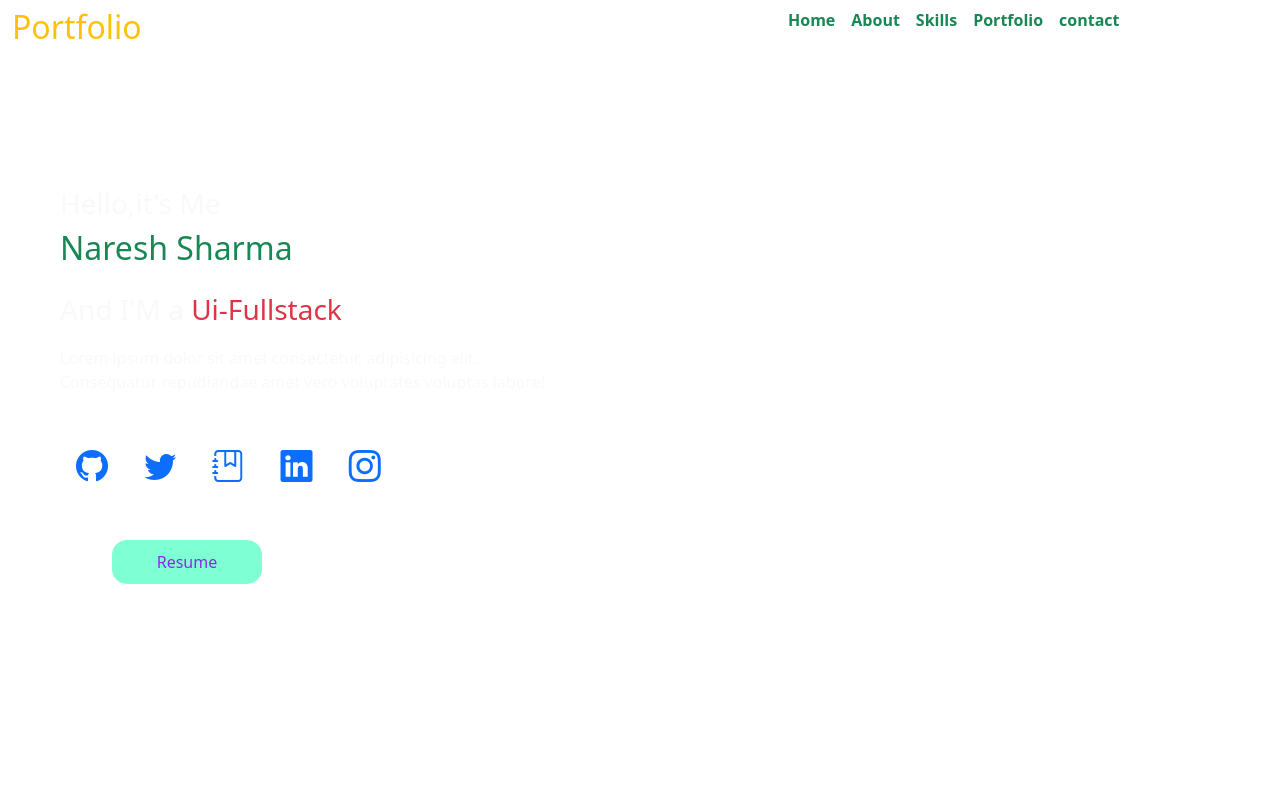
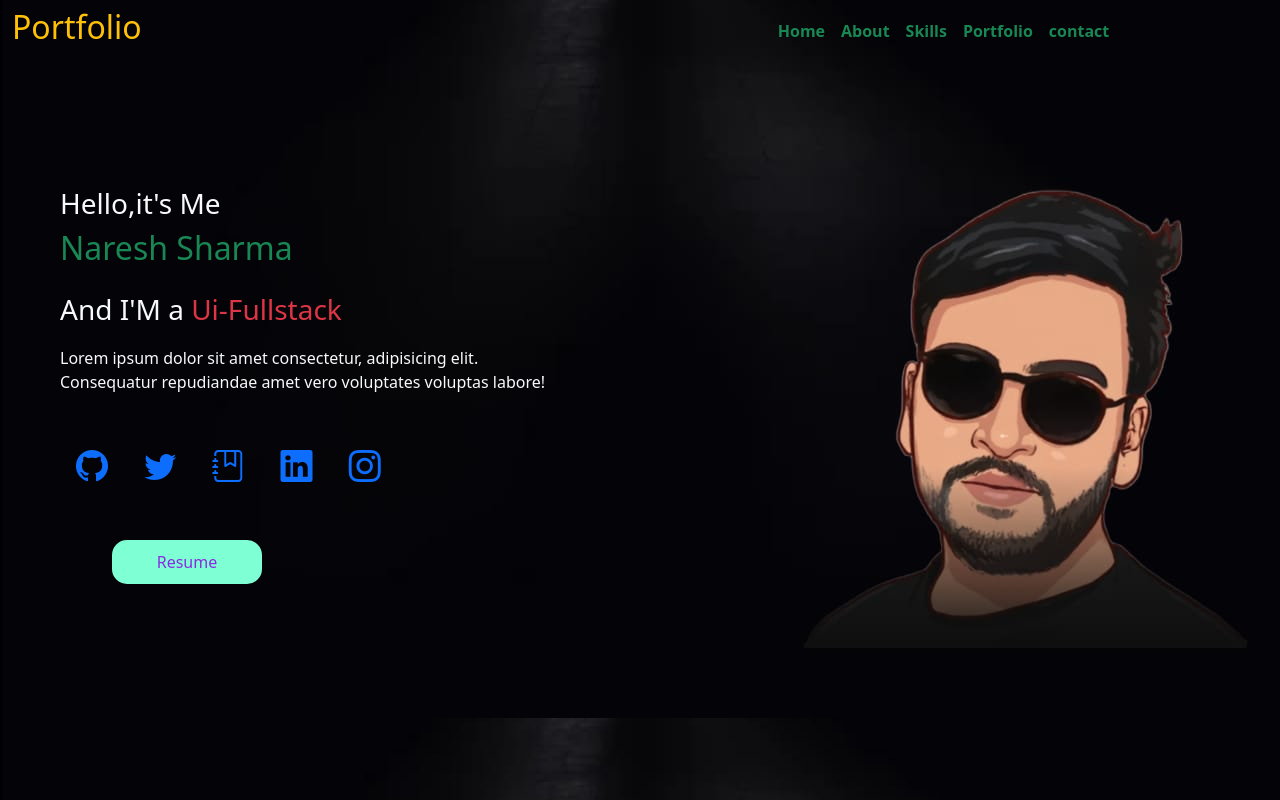
Before and after one commit to Naresh-Sharma75/my-profile, a plain HTML site: page index.html in a window 1280 px wide. Drawn offline with nearby package versions, Linux system fonts and the light colour scheme.

Commit message:
v2
image updated

```diff
--- a/index.html
+++ b/index.html
@@ -12,32 +12,50 @@
         integrity="sha384-C6RzsynM9kWDrMNeT87bh95OGNyZPhcTNXj1NW7RuBCsyN/o0jlpcV8Qyq46cDfL"
         crossorigin="anonymous"></script>
     <style>
+        @media screen and (max-width:992px) {
+            body{
+                background-image: url("images/bgr-mobile.jpg");
+                background-repeat: no-repeat;
+                background-size: cover;
+                background-color: black;
+            }
+        }
 
-@media screen and (min-width:992px){
-    #menu{
+
+
+        @media screen and (min-width:992px) {
+            body {
+                background-image: url("images/bgr.jpg");
+            }
+
+            #menu {
                 margin-left: 60%;
             }
+            h2{
+                margin-right: 50%;
             }
-body{
-background-image: url(../ui-portfolio/public/images/bgr.jpg);
-background-repeat: no-repeat;
         }
-.btn{
-    margin-left:100px;
+
+
+
+        .btn {
+            margin-left: 100px;
             color: blueviolet;
             border: 1px;
-    border-radius:15px;
+            border-radius: 15px;
             background-color: aquamarine;
-    padding:10px;
-    width:150px;
-    margin-top:50px;
+            padding: 10px;
+            width: 150px;
+            margin-top: 50px;
         }
         #menu{
-    position: fixed;
-    top: 0px;
+            margin-left: 0%;
         }
+
+
     </style>
 </head>
+
 <body class="container-fluid">
     <div class="navbar navbar-expand-lg navbar-dark">
         <button style="position: sticky;" class="navbar-toggler" data-bs-target="#menu" data-bs-toggle="collapse">
@@ -46,8 +64,8 @@ background-repeat: no-repeat;
         </button>
         <h2 class="text-warning">Portfolio</h2>
         <div class="navbar-collapse collapse " id="menu">
-            <ul class="navbar-nav " style="font-weight: bolder;" >
-                <li class="nav-item"><a href="#data-1"class="nav-link text-success">Home </a></li>
+            <ul class="navbar-nav " style="font-weight: bolder;">
+                <li class="nav-item"><a href="#data-1" class="nav-link text-success">Home </a></li>
                 <li class="nav-item"><a class="nav-link  text-success">About</a></li>
                 <li class="nav-item"><a class="nav-link text-success">Skills</a></li>
                 <li class="nav-item"><a class="nav-link text-success">Portfolio</a></li>
@@ -59,17 +77,19 @@ background-repeat: no-repeat;
         <div class="fs-3 text-light">Hello,it's Me</div>
         <div class="fs-2 text-success">Naresh Sharma</div>
         <div class="fs-3 mt-3 text-light">And I'M a <span class="text-danger">Ui-Fullstack</span></div>
-        <div class="mt-3 text-light">Lorem ipsum dolor sit amet consectetur, adipisicing elit. <br> Consequatur repudiandae amet vero voluptates voluptas labore!</div>
+        <div class="mt-3 text-light">Lorem ipsum dolor sit amet consectetur, adipisicing elit. <br> Consequatur
+            repudiandae amet vero voluptates voluptas labore!</div>
     </div>
     <div class="mt-5 ms-5">
         <span><a class="bi bi-github p-3 fs-2"></a></span>
         <span><a class="bi bi-twitter p-3 fs-2"></a></span>
         <span><a class="bi bi-journal-bookmark p-3 fs-2"></a></span>
-        <span><a class="bi bi-linkedin p-3 fs-2" ></a></span>
-        <span><a href="https://nareshit.com" class="bi bi-instagram p-3 fs-2" ></a></span>
+        <span><a class="bi bi-linkedin p-3 fs-2"></a></span>
+        <span><a href="https://nareshit.com" class="bi bi-instagram p-3 fs-2"></a></span>
     </div>
-    <button class="btn" >
+    <button class="btn">
         Resume
     </button>
 </body>
+
 </html>
```
Also changed, not shown: images/bgr-mobile.jpg (added), images/bgr.jpg (added). Lines whose indentation alone changed are shown as unchanged.
